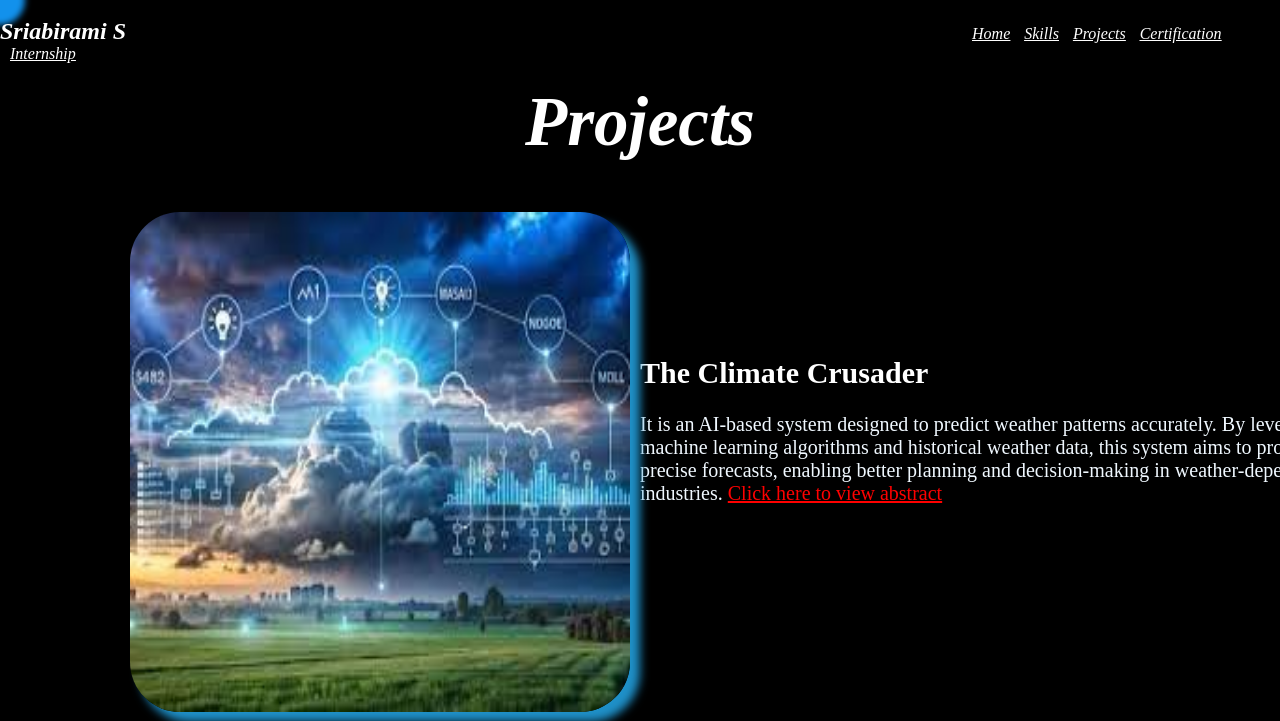
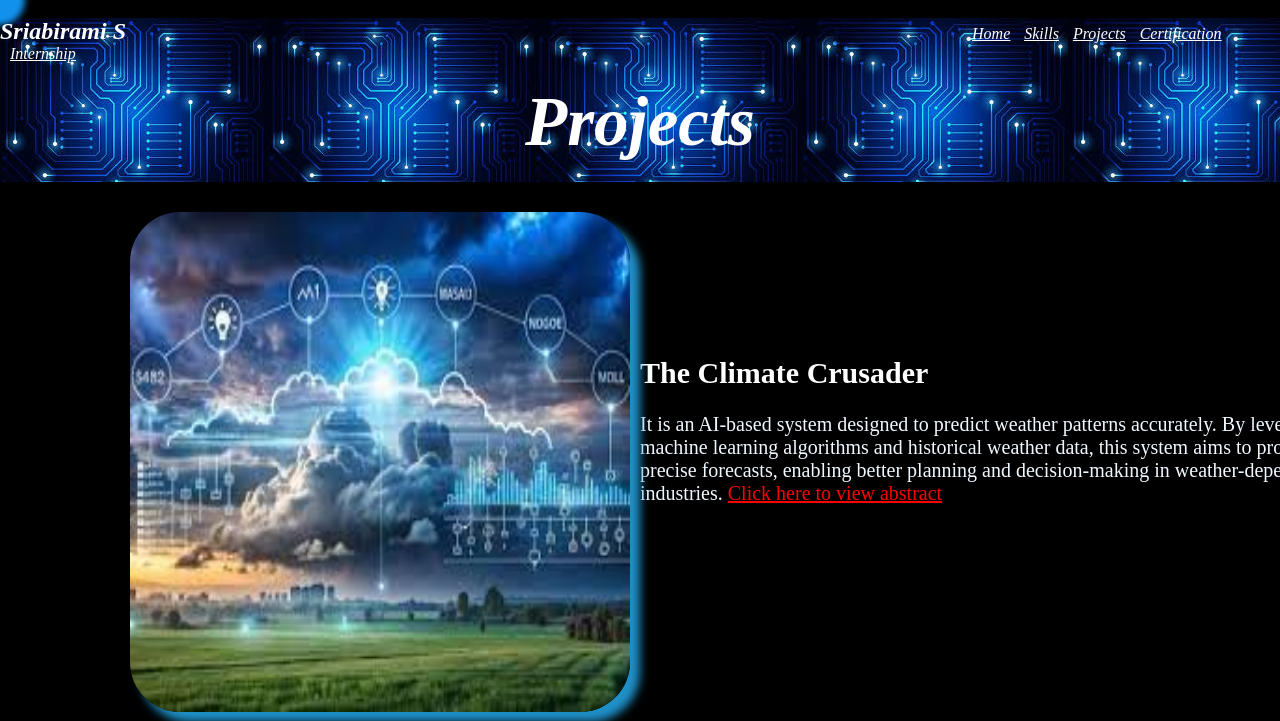
Before and after one commit to Sriabirami-S/Portfolio, a plain HTML site: page Projects.html in a window 1280 px wide. Shown: the top 721 px of the page. Drawn offline with nearby package versions, Linux system fonts and the light colour scheme.

Commit message:
Update pro.css

```diff
--- a/assets/css/pro.css
+++ b/assets/css/pro.css
@@ -24,7 +24,7 @@
 
 
 nav{
-  background-image: url(../images/projectbimg.jpg);
+  background-image: url(../../projectsimages/projectbimg.jpg);
 
     color: white;
 
```
